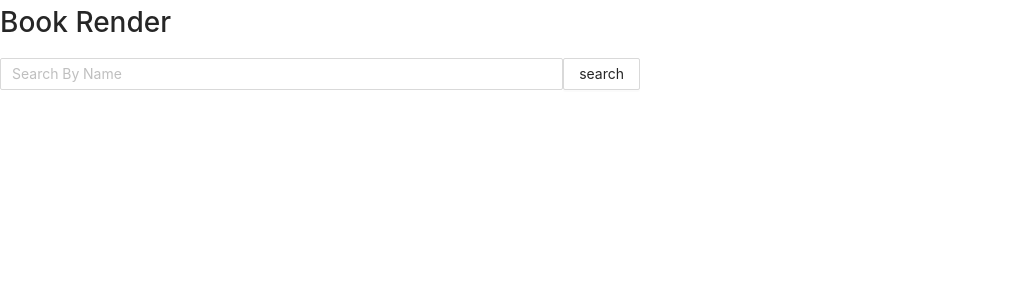
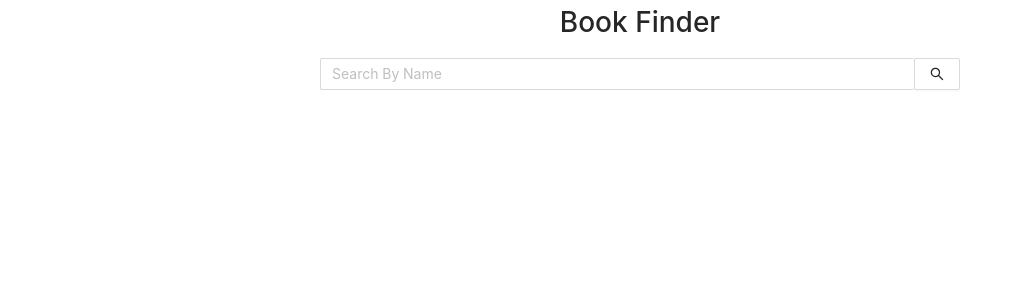
Before and after one commit to doaashafik/shopping-cart, a React (Create React App) app: page / in a window 1280 px wide. Shown: the top 300 px of the page, without its empty margins (0-1023 px from the left). Built offline with nearby package versions, Linux system fonts and the light colour scheme.

Commit message:
fix-styles

```diff
--- a/src/components/button/Button.js
+++ b/src/components/button/Button.js
@@ -1,8 +1,12 @@
 import { Button } from "antd";
 
 const ButtonControl = (props) => {
-  const { text, type } = props;
-  return <Button {...props} htmlType={type}>{text}</Button>;
+  const { content, type } = props;
+  return (
+    <Button htmlType={type}>
+      {content}
+    </Button>
+  );
 };
 
 export default ButtonControl;
--- a/src/containers/BookList/BookList.css
+++ /dev/null
@@ -1,6 +0,0 @@
-.book-search-result {
-    margin-inline-start: 15px;
-}
-.book-search-item {
-    margin-bottom: 20px;
-}
--- a/src/containers/BookList/BookList.js
+++ b/src/containers/BookList/BookList.js
@@ -1,15 +1,15 @@
-import React, { Fragment } from "react";
+import React from "react";
 import BookListSearch from "./BookListSearch";
 import BookListResult from "./BookListResult";
-import './BookList.css'
+import './BookList.scss'
 const BookList = () => {
 
   return (
-    <Fragment>
-      <h1>Book Render</h1>
+    <div className="book-list-container">
+      <h1 className="text-center">Book Finder</h1>
       <BookListSearch />
       <BookListResult />
-    </Fragment>
+    </div>
   );
 };
 export default BookList;
--- /dev/null
+++ b/src/containers/BookList/BookList.scss
@@ -0,0 +1,23 @@
+.book-list-container {
+  .book-search-result {
+    margin-inline-start: 10px;
+  }
+  .book-search-item {
+    margin-bottom: 20px;
+    box-shadow: 1px 1px 5px #ccc;
+    section {
+      margin-inline-start: 15px;
+      padding: 15px 0;
+    }
+    .book-search-description {
+        overflow: hidden;
+        height: 40px;
+        text-overflow: ellipsis;
+        width: 900px;
+        margin: 0;
+    }
+  }
+  form input {
+    border-inline-end: 0;
+  }
+}
--- a/src/containers/BookList/BookListResult.js
+++ b/src/containers/BookList/BookListResult.js
@@ -1,33 +1,50 @@
 import { useSelector } from "react-redux";
 import { getBooks } from "../../Store/selectors/book";
+import { LoadingOutlined } from "@ant-design/icons";
 const BookListResult = () => {
   const { data, isLoading } = useSelector(getBooks);
   return (
     <div className="book-search-result">
-      {isLoading && <p className="text-center">is Loading....</p>}
+      {isLoading && (
+        <p className="text-center">
+          <LoadingOutlined />
+        </p>
+      )}
       {!isLoading && data && (
         <div className="mt-2">
-          {data.items.map((item, id) => (
+          {data.items.map((item, id) => {
+            const {
+              description,
+              title,
+              publisher,
+              imageLinks,
+            } = item.volumeInfo;
+            return (
               <div key={id} className="d-flex book-search-item">
-              {item.volumeInfo.imageLinks && (
+                {imageLinks && (
+                  <div>
                     <img
-                  src={item.volumeInfo.imageLinks.smallThumbnail}
+                      src={imageLinks.thumbnail}
                       alt="small-thumbnail-book"
                     />
+                  </div>
                 )}
                 <section>
                   <p>
-                <strong>Title:</strong> {item.volumeInfo.title}
+                    <strong>Title:</strong> {title}
                   </p>
                   <p>
-                <strong>Publisher: </strong> {item.volumeInfo.publisher}
+                    <strong>Publisher: </strong> {publisher}
                   </p>
-              <p>
-                <strong>Description: </strong> {item.volumeInfo.description}
+                  {description && (
+                    <p className="book-search-description">
+                      <strong>Description: </strong> {description}
                     </p>
+                  )}
                 </section>
               </div>
-          ))}
+            );
+          })}
         </div>
       )}
     </div>
--- a/src/containers/BookList/BookListSearch.js
+++ b/src/containers/BookList/BookListSearch.js
@@ -4,6 +4,8 @@ import Button from "../../components/button/Button";
 import { BookSearch } from "../../Store/actions/book";
 import { InputControl } from "../../components/input/Input";
 import { Col, Row } from "antd";
+import { SearchOutlined } from "@ant-design/icons";
+
 const BookListSearch = () => {
   const dispatch = useDispatch();
 
@@ -19,7 +21,7 @@ const BookListSearch = () => {
         {({ setFieldValue, values }) => {
           const { search } = values;
           return (
-            <Row>
+            <Row justify="center">
             <Col span={12}>
               <Form className="d-flex">
                 <InputControl
@@ -27,11 +29,9 @@ const BookListSearch = () => {
                   placeholder="Search By Name"
                   name="search"
                   value={search}
-                  onChange={(event) =>
-                    setFieldValue("search", event.target.value)
-                  }
+                  onChange={(event) => setFieldValue("search", event.target.value)}
                 />
-                <Button type="submit" text="search" />
+                <Button type="submit" content={<SearchOutlined />} />
               </Form>
             </Col>
           </Row>
```
Lines whose indentation alone changed are shown as unchanged.
